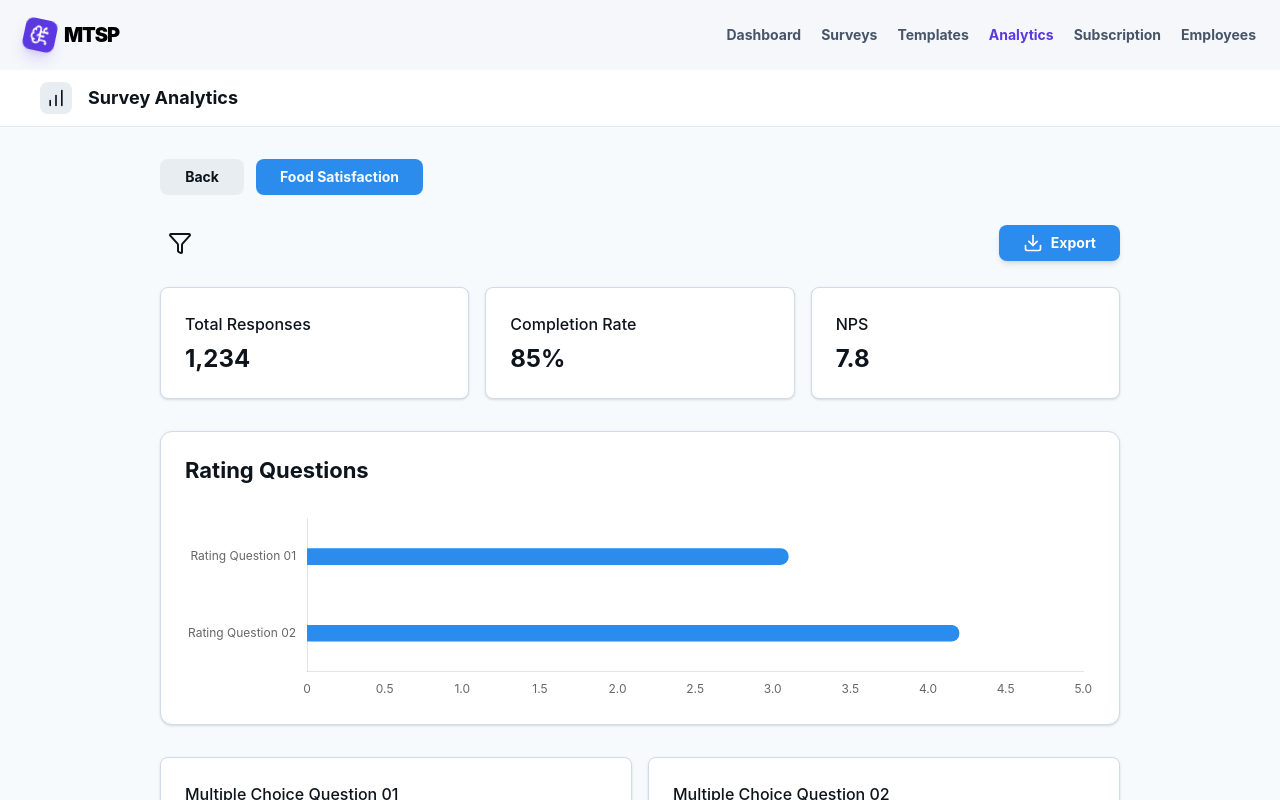
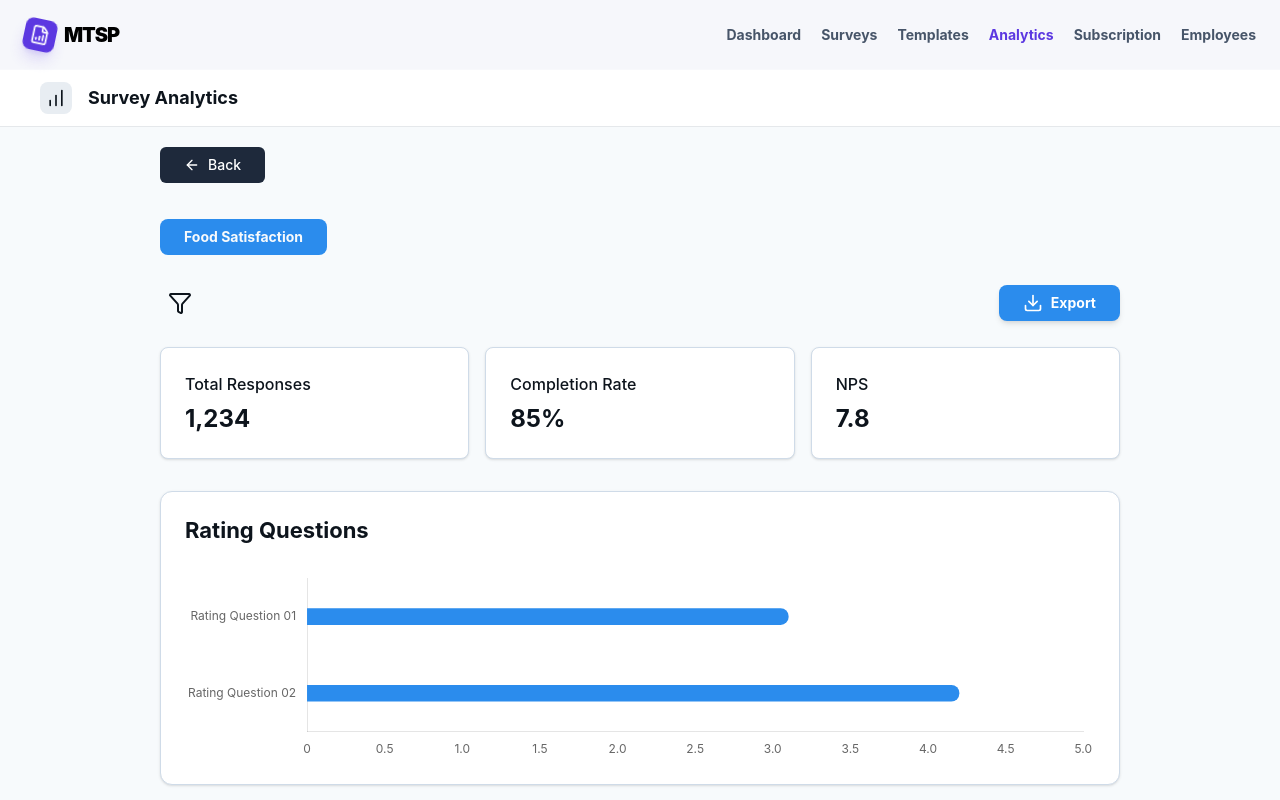
Before and after one commit to SMTIAP/smtiap-web, a React (Vite) app: page /analytics in a window 1280 px wide. Shown: the top 800 px of the page. Built offline with nearby package versions, Linux system fonts and the light colour scheme.

Commit message:
modify core navigations

```diff
--- /dev/null
+++ b/src/components/BackButton.tsx
@@ -0,0 +1,29 @@
+import { useNavigate } from 'react-router-dom';
+import { ArrowLeft } from 'lucide-react';
+
+interface BackButtonProps {
+  to?: string;
+  className?: string;
+}
+
+export default function BackButton({ to, className = "" }: BackButtonProps) {
+  const navigate = useNavigate();
+
+  const handleBack = () => {
+    if (to) {
+      navigate(to);
+    } else {
+      navigate(-1);
+    }
+  };
+
+  return (
+    <button
+      onClick={handleBack}
+      className={`cursor-pointer text-nowrap py-2 px-6 flex justify-center items-center gap-2 rounded-md bg-[#1E293B] text-[#FFF] font-inter text-sm font-medium transition-opacity hover:opacity-90 ${className}`}
+    >
+      <ArrowLeft size={16} />
+      Back
+    </button>
+  );
+}
--- a/src/components/NavBar.tsx
+++ b/src/components/NavBar.tsx
@@ -1,5 +1,5 @@
 import { NavLink, Link, useLocation } from "react-router-dom";
-import { BrainCircuit } from "lucide-react";
+import { FileChartColumnIncreasing } from "lucide-react";
 
 const links = [
   { to: "/admin", label: "Dashboard" },
@@ -22,7 +22,7 @@ export default function NavBar() {
           className="flex items-center gap-2 text-[20px] font-[900] tracking-tighter font-manrope"
         >
           <span className="w-8 h-8 bg-[#5C38E1] rounded-lg rotate-12 flex items-center justify-center shadow-lg shadow-[#5C38E1]/20">
-            <BrainCircuit className="w-5 h-5 text-white" />
+            <FileChartColumnIncreasing className="w-5 h-5 text-white" />
           </span>
           MTSP
         </Link>
--- a/src/pages/Analytics.tsx
+++ b/src/pages/Analytics.tsx
@@ -1,4 +1,5 @@
 import { Link } from 'react-router-dom';
+import BackButton from '../components/BackButton';
 import { Filter, BarChart, Sparkles, Download } from 'lucide-react';
 import {
   Chart as ChartJS,
@@ -182,12 +183,12 @@ export default function Analytics() {
 
       <main className="flex-1 flex flex-col items-center">
         <div className="max-w-[960px] w-full px-4 md:px-0 py-5">
+          <div className="w-full flex justify-start mb-6">
+            <BackButton to="/response" />
+          </div>
           {/* Action Bar */}
           <div className="flex flex-col gap-4 mb-6">
             <div className="flex py-3 items-center gap-3 flex-wrap w-full">
-              <Link to="/response" className="flex min-w-[84px] py-2 px-4 justify-center items-center rounded-lg bg-[#E8EDF2] hover:bg-gray-200 transition-colors">
-                <p className="text-[#0D141C] text-sm font-bold">Back</p>
-              </Link>
               <div className="flex py-2 px-6 justify-center items-center rounded-lg bg-[#2B8CED]">
                 <p className="text-[#F7FAFC] text-sm font-bold">Food Satisfaction</p>
               </div>
--- a/src/pages/Audit.tsx
+++ b/src/pages/Audit.tsx
@@ -1,5 +1,5 @@
 import { useNavigate } from 'react-router-dom';
-import { ArrowLeft } from 'lucide-react';
+import BackButton from '../components/BackButton';
 import { useState } from 'react';
 
 export default function Audit(){
@@ -11,18 +11,12 @@ export default function Audit(){
         <div className="flex min-h-screen flex-col items-center bg-[#F8FAFC]">
             <div className="w-full max-w-[1152px] px-6 py-10 flex flex-col gap-10">
                 <div className="flex justify-between items-center w-full">
-                    <div className="flex justify-end gap-2">
-                        <button onClick={() => navigate(-1)}
-                            className="cursor-pointer text-nowrap py-2 px-6 flex justify-center items-center gap-2 rounded-md bg-[#1E293B] text-[#FFF] font-inter text-sm font-medium transition-opacity hover:opacity-90">
-                            <ArrowLeft size={16} />
-                            Back
-                        </button>
+                    <div className="flex items-center gap-4 w-fit">
+                        <BackButton />
+                        <h1 className="text-[#1E293B] font-inter text-3xl font-bold leading-9">
+                            Audit Trail
+                        </h1>
                     </div>
-                </div>
-                <div className="flex items-center w-fit">
-                    <h1 className="text-[#1E293B] font-inter text-3xl font-bold leading-9">
-                        Audit Trail
-                    </h1>
                 </div>
 
 
--- a/src/pages/OrganizationAdmin.tsx
+++ b/src/pages/OrganizationAdmin.tsx
@@ -1,5 +1,6 @@
 import { Link } from 'react-router-dom';
-import { BarChart3, Users, CreditCard, UserCheck, BookOpen, ShieldCheck, ArrowLeft, type LucideIcon } from 'lucide-react';
+import BackButton from '../components/BackButton';
+import { BarChart3, Users, CreditCard, UserCheck, BookOpen, ShieldCheck, type LucideIcon } from 'lucide-react';
 
 interface FeatureCardProps {
   to?: string;
@@ -56,15 +57,12 @@ export default function OrganizationAdmin() {
 
         {/* Header Section */}
         <div className="flex justify-between items-center w-full">
-          <div className="flex items-center w-fit">
+          <div className="flex items-center gap-4 w-fit">
+            <BackButton to="/" />
             <h1 className="text-[#1E293B] font-inter text-3xl font-bold leading-9">
               Welcome back, Saliya...
             </h1>
           </div>
-          <Link to="/" className="cursor-pointer text-nowrap py-2 px-6 flex justify-center items-center gap-2 rounded-md bg-[#1E293B] text-[#FFF] font-inter text-sm font-medium transition-opacity hover:opacity-90">
-            <ArrowLeft size={16} />
-            Back
-          </Link>
         </div>
 
         {/* Top Feature Cards */}
--- a/src/pages/Response.tsx
+++ b/src/pages/Response.tsx
@@ -1,5 +1,6 @@
 import { Link } from 'react-router-dom';
-import { ChevronLeft, Download, BarChart2, Play, CheckCircle } from 'lucide-react';
+import BackButton from '../components/BackButton';
+import { Download, BarChart2, Play, CheckCircle } from 'lucide-react';
 
 interface ResponseData {
   timestamp: string;
@@ -20,15 +21,7 @@ export default function Response() {
   return (
     <div className="flex flex-col min-h-screen bg-[#F8FAFB] text-[#121712] font-inter">
       {/* Navigation Bar */}
-      <nav className="flex items-center justify-between px-6 py-4 bg-white border-b border-gray-200 sticky top-0 z-10 shadow-sm">
-        <Link
-          to="/created-surveys"
-          className="flex items-center gap-2 text-lg font-bold hover:text-green-600 transition-colors group"
-        >
-          <ChevronLeft size={24} className="group-hover:-translate-x-1 transition-transform" />
-          <span>Back</span>
-        </Link>
-
+      <nav className="flex items-center justify-end px-6 py-4 bg-white border-b border-gray-200 sticky top-0 z-10 shadow-sm">
         <div className="flex gap-3">
           <Link
             to="/analytics"
@@ -47,8 +40,10 @@ export default function Response() {
       <main className="flex-1 max-w-6xl mx-auto w-full p-6 md:p-10">
         {/* Page Header */}
         <div className="flex items-center justify-between mb-8">
-          <h1 className="text-3xl md:text-4xl font-extrabold tracking-tight">Survey Responses</h1>
-
+          <div className="flex items-center gap-4 w-fit">
+            <BackButton to="/created-surveys" />
+            <h1 className="text-3xl md:text-4xl font-extrabold tracking-tight">Survey Responses</h1>
+          </div>
         </div>
 
         {/* Table Container */}
--- a/src/pages/RoleManagement.tsx
+++ b/src/pages/RoleManagement.tsx
@@ -1,5 +1,5 @@
 import { useNavigate } from 'react-router-dom';
-import { ArrowLeft } from 'lucide-react';
+import BackButton from '../components/BackButton';
 import { Search } from 'lucide-react';
 
 export default function RoleManagement(){
@@ -9,7 +9,8 @@ export default function RoleManagement(){
         <div className="flex min-h-screen flex-col items-center bg-[#F8FAFC]">
             <div className="w-full max-w-[1152px] px-6 py-10 flex flex-col gap-10">
                 <div className="flex justify-between items-center w-full">
-                    <div className="flex items-center w-fit">
+                    <div className="flex items-center gap-4 w-fit">
+                        <BackButton />
                         <h1 className="text-[#1E293B] font-inter text-3xl font-bold leading-9">
                         All Employees and Role Management
                         </h1>
@@ -18,11 +19,6 @@ export default function RoleManagement(){
                         <button onClick={() => navigate("/audit-log")}
                             className="cursor-pointer text-nowrap py-2 px-6 flex justify-center items-center gap-2 rounded-md bg-[#3B82F6] text-[#FFF] font-inter text-sm font-medium transition-opacity hover:opacity-90">
                             Audit Logs
-                        </button>
-                        <button onClick={() => navigate(-1)}
-                            className="cursor-pointer text-nowrap py-2 px-6 flex justify-center items-center gap-2 rounded-md bg-[#1E293B] text-[#FFF] font-inter text-sm font-medium transition-opacity hover:opacity-90">
-                            <ArrowLeft size={16} />
-                            Back
                         </button>
                     </div>
 
--- a/src/pages/SearchTemplate.tsx
+++ b/src/pages/SearchTemplate.tsx
@@ -1,4 +1,5 @@
 import { useNavigate } from 'react-router-dom';
+import BackButton from '../components/BackButton';
 
 export default function SearchTemplate() {
   const navigate = useNavigate();
@@ -14,18 +15,16 @@ export default function SearchTemplate() {
     <div className="flex min-h-screen flex-col items-center bg-[#F8FAFC]">
       <div className="flex max-w-[1152px] py-10 px-6 flex-col items-start gap-10 w-full">
 
-        {/* Simple Back Button */}
-        <button
-          onClick={() => navigate(-1)}
-          className="py-1 px-4 rounded bg-[#F1F5F9] text-[#64748B] text-xs font-medium border border-[#E2E8F0] hover:bg-[#E2E8F0] transition-colors"
-        >
-          Back
-        </button>
+        <div className="flex justify-between items-center w-full mb-6">
+          <div className="flex items-center gap-4 w-fit">
+            <BackButton />
+            <h1 className="text-[#1E293B] font-inter text-3xl font-bold leading-9 text-center md:text-left">
+              Search Template
+            </h1>
+          </div>
+        </div>
 
         <div className="flex flex-col gap-6 w-full">
-          <h1 className="text-[#1E293B] font-inter text-3xl font-bold leading-9 text-center md:text-left">
-            Search Template
-          </h1>
 
           {/* Search Bar */}
           <div className="relative w-full max-w-2xl self-center md:self-start">
--- a/src/pages/Subscription.tsx
+++ b/src/pages/Subscription.tsx
@@ -1,6 +1,7 @@
 import { useState } from 'react';
 import { Link } from 'react-router-dom';
-import { Check, ArrowLeft, AlertCircle } from 'lucide-react';
+import { Check, AlertCircle } from 'lucide-react';
+import BackButton from '../components/BackButton';
 import { usePayHere } from '../hooks/usePayHere';
 
 //frontend ui layer for payment handling
@@ -94,17 +95,11 @@ export default function Subscription() {
 
   return (
     <div className="flex flex-col min-h-screen bg-white font-inter text-[#141217]">
-      {/* navigation header with back button */}
-      <nav className="flex items-center justify-between px-6 py-4 md:px-20 border-b border-gray-100">
-        <Link to="/" className="cursor-pointer text-nowrap py-2 px-6 flex justify-center items-center gap-2 rounded-md bg-[#1E293B] text-[#FFF] font-inter text-sm font-medium transition-opacity hover:opacity-90">
-          <ArrowLeft size={16} />
-          Back
-        </Link>
-        <div className="w-20" /> {/* Spacer */}
-      </nav>
-
       {/* title and other details */}
       <main className="flex-1 flex flex-col items-center py-10 px-4 md:px-20">
+        <div className="w-full max-w-[960px] flex justify-start mb-6">
+          <BackButton to="/" />
+        </div>
         <div className="max-w-[960px] w-full flex flex-col items-center">
           {/* page titles */}
           <span className="text-[#141217] text-base font-bold tracking-widest uppercase mb-4">
```
Also changed, not shown: src/assets/mountain-chart.svg (added).
